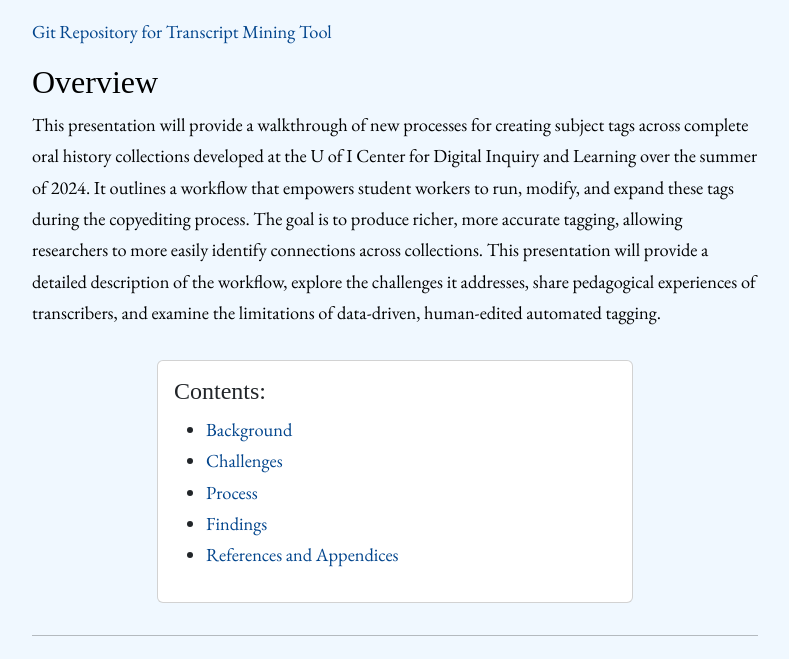
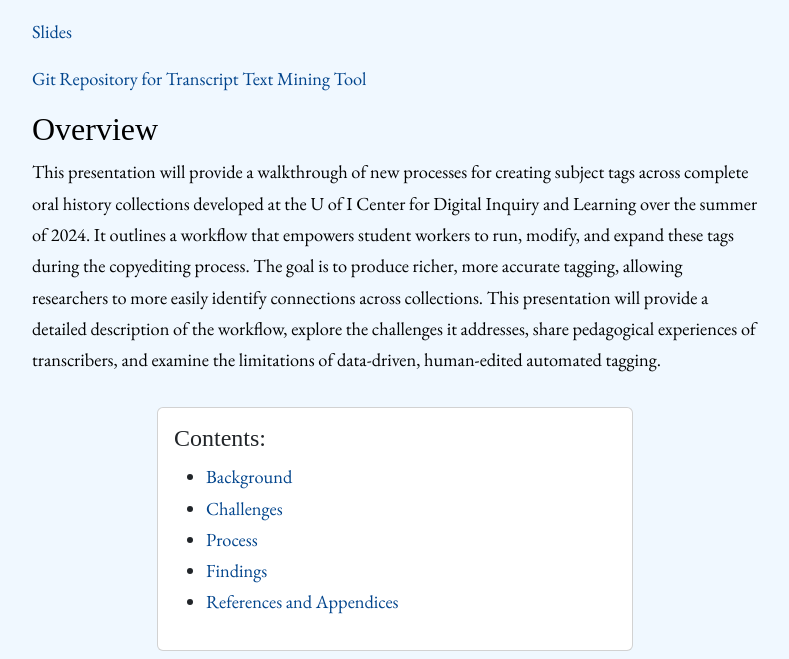
Before and after one commit to aweymo-ui/distant_tech_talk, a Jekyll site: the page built from index.md, in a window 1280 px wide and 900 px high, scrolled down 459 px, cut to the strip 241-900 px from the top of the window. Shown: the whole strip, without its empty margins (245-1034 px from the left). Built offline with Jekyll 4.4.1, drawn with Linux system fonts in a browser that asks for light colours; some web fonts are replaced.

Commit message:
add slides

```diff
--- a/index.md
+++ b/index.md
@@ -6,7 +6,10 @@ gallery: true
 
 {% include gallery-figure.html img="dl_cover.gif" alt="Animated gif of the title of this paper with colored lines connecting reel to reel audio spools." width="100%" %}
 
-[Git Repository for Transcript Mining Tool](https://github.com/Scholarly-Projects/transcript_mining_base)
+
+[Slides](https://indd.adobe.com/view/eea371ad-3ab8-44f5-abab-bb642d331ee2)
+
+[Git Repository for Transcript Text Mining Tool](https://github.com/Scholarly-Projects/transcript_mining_base)
 
 ## Overview
 
```
Also changed, not shown: 2 other files.
